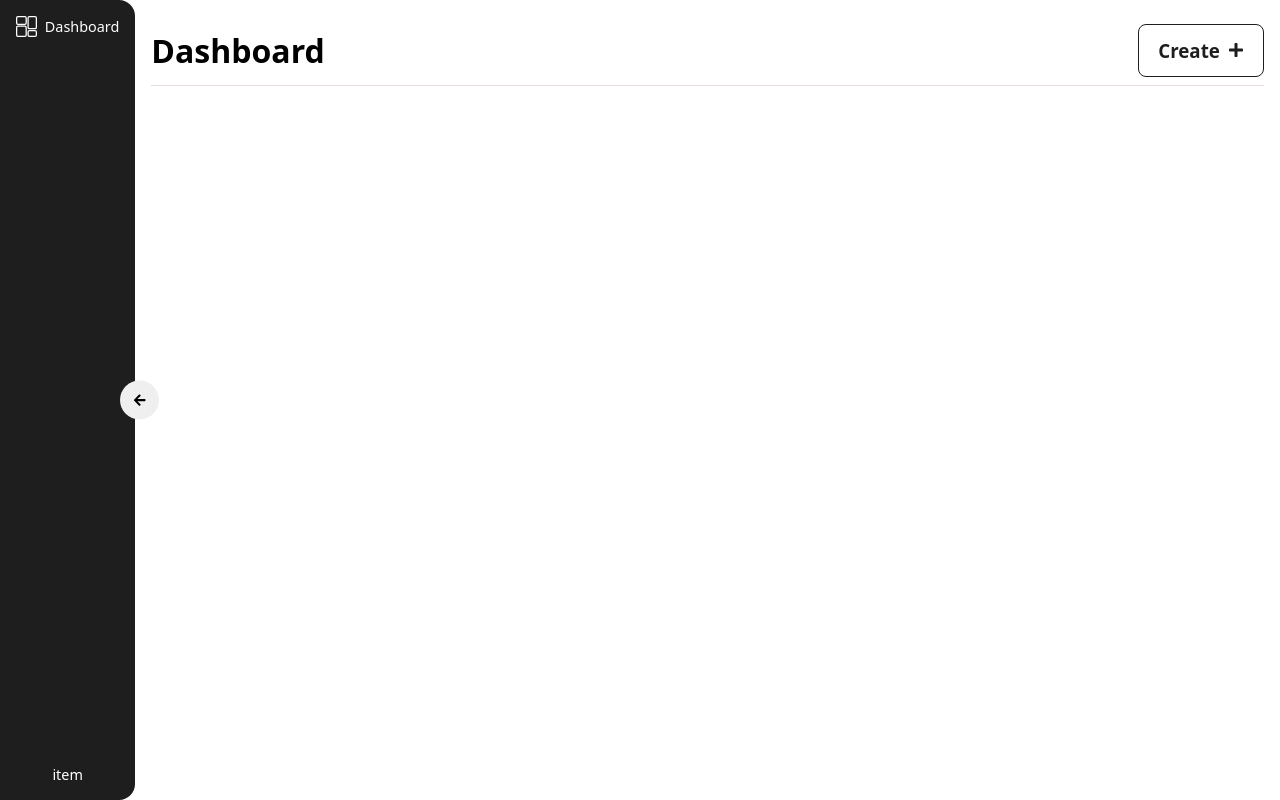
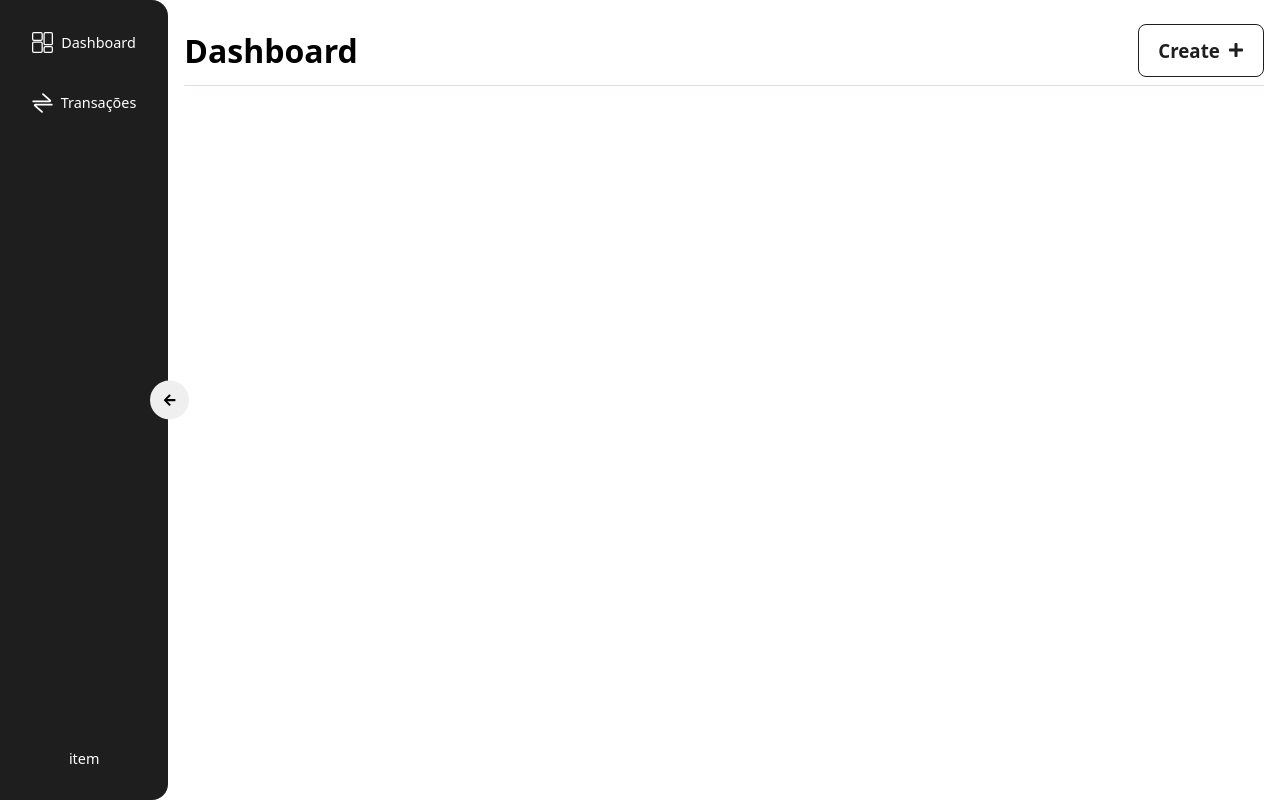
Before and after one commit to joaoleite2/finances-project, a React (Vite) app: page / in a window 1280 px wide. Built offline with nearby package versions, Linux system fonts and the light colour scheme.

Commit message:
feat: styling

```diff
--- a/src/components/SideBar/index.tsx
+++ b/src/components/SideBar/index.tsx
@@ -1,12 +1,22 @@
 import { ContainerMenu, Group, ItemList, MinimizeButton, SideMenu } from "./style";
 import dash from "../../assets/dashboard.svg";
+import transactions from "../../assets/transactions.svg";
 import { FaArrowLeft, FaArrowRight } from "react-icons/fa";
 import { useState } from "react";
 
-const itemMenu = [
+interface ItemsMenuType{
+  icon:string;
+  text:string;
+}
+
+const itemMenu:ItemsMenuType[] = [
   {
     icon:dash,
     text:'Dashboard'
+  },
+  {
+    icon:transactions,
+    text:'Transações'
   },
 ];
 
--- a/src/components/SideBar/style.ts
+++ b/src/components/SideBar/style.ts
@@ -5,6 +5,7 @@ export const SideMenu = styled.nav`
   background-color: #1e1e1e;
   border-radius: 0 1rem 1rem 0;
   width: auto;
+  padding: 1rem;
 
   &.closed{
     p{
@@ -24,6 +25,7 @@ export const ContainerMenu = styled.div`
 export const Group = styled.ul` // setting group or navigatino group
   display: flex;
   flex-direction: column;
+  gap:.5rem
 `
 
 export const ItemList = styled.li`
@@ -36,9 +38,15 @@ export const ItemList = styled.li`
   font-size: .9rem;
   cursor: pointer;
   justify-content: center;
+  border-radius: 2rem;
 
   img{
     width: 1.3rem;
+  }
+
+  &.actived{
+    color:#1e1e1e;
+    background-color: #fff;
   }
 `
 
@@ -47,7 +55,7 @@ export const MinimizeButton = styled.button`
   justify-content: center;
   align-items: center;
   position: absolute;
-  right: -1.5rem;
+  right: -2.3rem;
   bottom:50%;
   transform: translate(0, 50%);
   padding: .8rem;
--- a/src/pages/Dashboard/MovementsCards/index.tsx
+++ b/src/pages/Dashboard/MovementsCards/index.tsx
@@ -1,6 +1,6 @@
 import React from "react";
 import { CardDiv, MovementBanner, MovementeValue, MovementTitle } from "./style";
-import { MdAttachMoney, MdMoneyOff } from "react-icons/md";
+import { MdAttachMoney, /*MdMoneyOff*/ } from "react-icons/md";
 
 interface PropsType {
   title:string;
```
Also changed, not shown: src/assets/transactions.svg (added).
